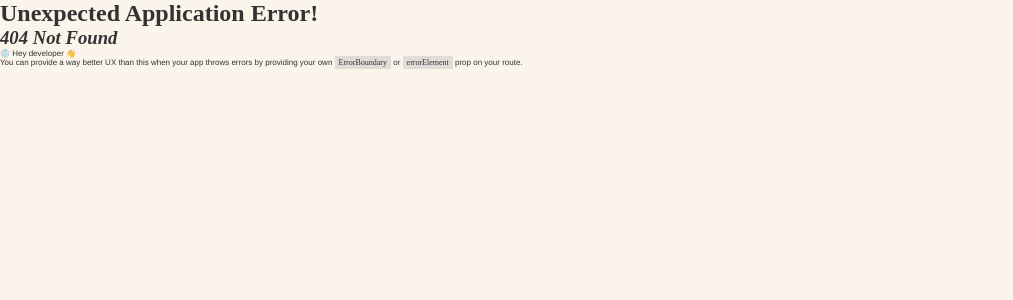
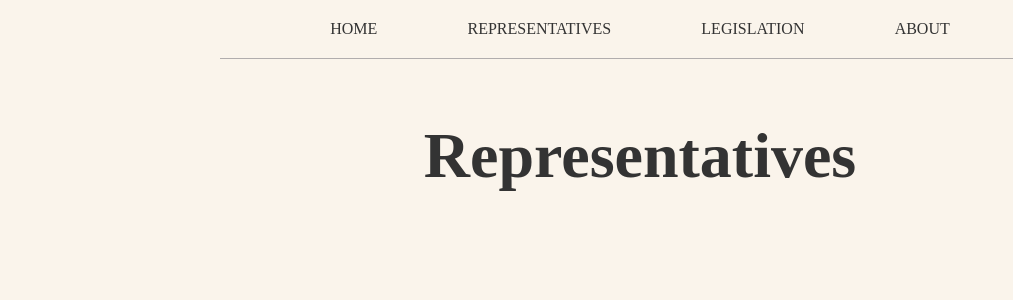
Before and after one commit to future-apologies/informed-citizen, a React (Create React App) app: page /Representatives in a window 1280 px wide. Before the commit this address had no page. Shown: the top 300 px of the page, without its empty margins (0-1013 px from the left). Built offline with nearby package versions, Linux system fonts and the light colour scheme; a web font is replaced by a local one.

Commit message:
updated leg-rep components and navbar

```diff
--- a/package.json
+++ b/package.json
@@ -7,6 +7,8 @@
     "@testing-library/react": "^13.4.0",
     "@testing-library/user-event": "^13.5.0",
     "axios": "^1.3.4",
+    "dotenv": "^16.3.1",
+    "dotenv-safe": "^8.2.0",
     "react": "^18.2.0",
     "react-dom": "^18.2.0",
     "react-router-dom": "^6.8.2",
--- a/src/components/Home.jsx
+++ b/src/components/Home.jsx
@@ -1,3 +1,4 @@
+import React from 'react';
 const Home  = () => {
     return (
         <div className="content">
--- /dev/null
+++ b/src/components/Legislation.jsx
@@ -0,0 +1,11 @@
+import React from 'react';
+
+const Legislation  = () => {
+    return (
+        <div className="content">
+            <h1 className="main-title">Legislation</h1>
+        </div>
+      );
+}
+
+export default Legislation;
--- a/src/components/Navbar.jsx
+++ b/src/components/Navbar.jsx
@@ -5,6 +5,8 @@ const Navbar = () => {
     return (
         <nav className="navbar">
             <Link to="/">HOME</Link>
+            <Link to="/Representatives">REPRESENTATIVES</Link>
+            <Link to="/Legislation">LEGISLATION</Link>
             <Link to="/about">ABOUT</Link>
         </nav>
     );
--- /dev/null
+++ b/src/components/Representatives.jsx
@@ -0,0 +1,11 @@
+import React from 'react';
+
+const Representatives  = () => {
+    return (
+        <div className="content">
+            <h1 className="main-title">Representatives</h1>
+        </div>
+      );
+}
+
+export default Representatives;
```
Also changed, not shown: src/App.js (+10 -0 lines), 2 other files (tests, documents, lock files or other folders).
